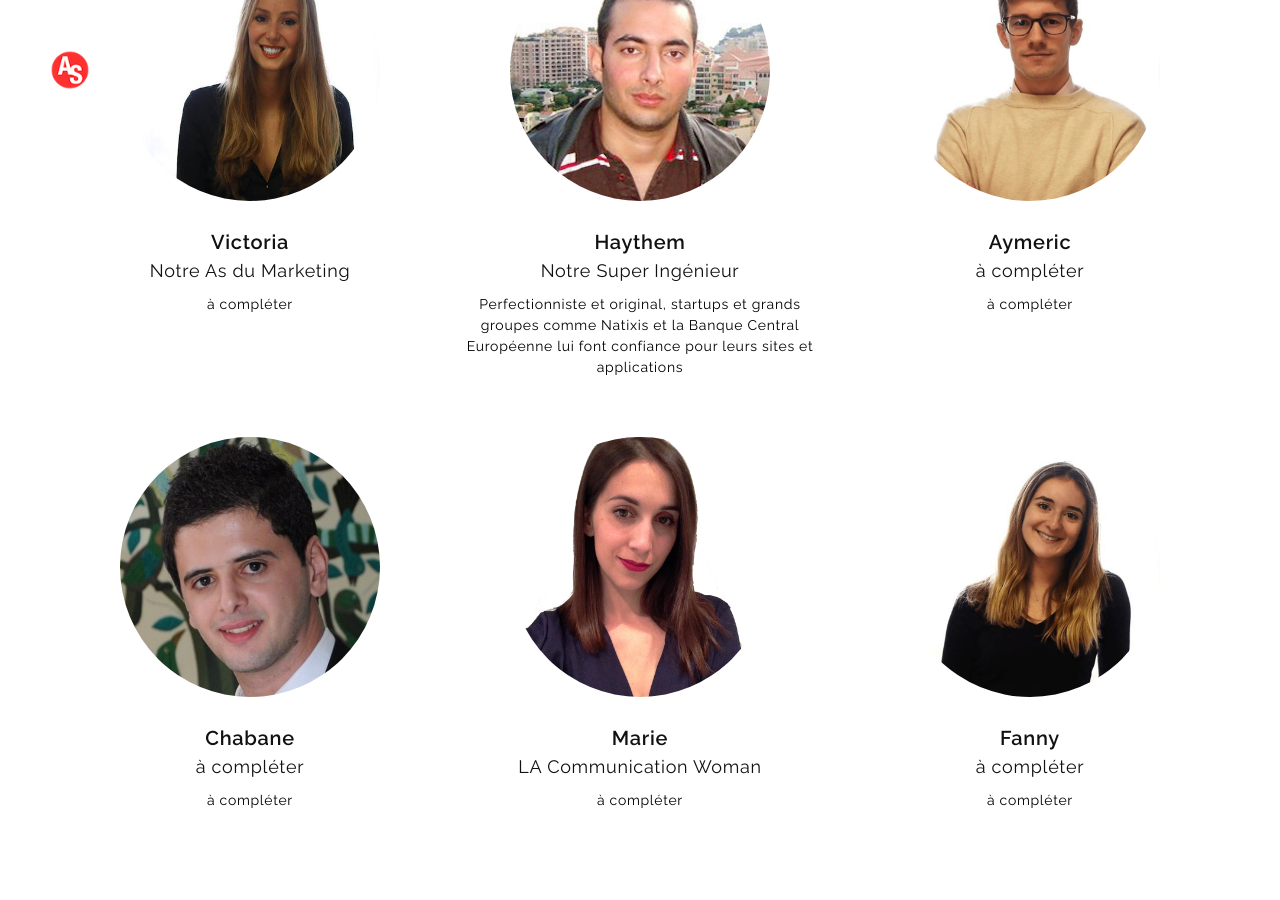
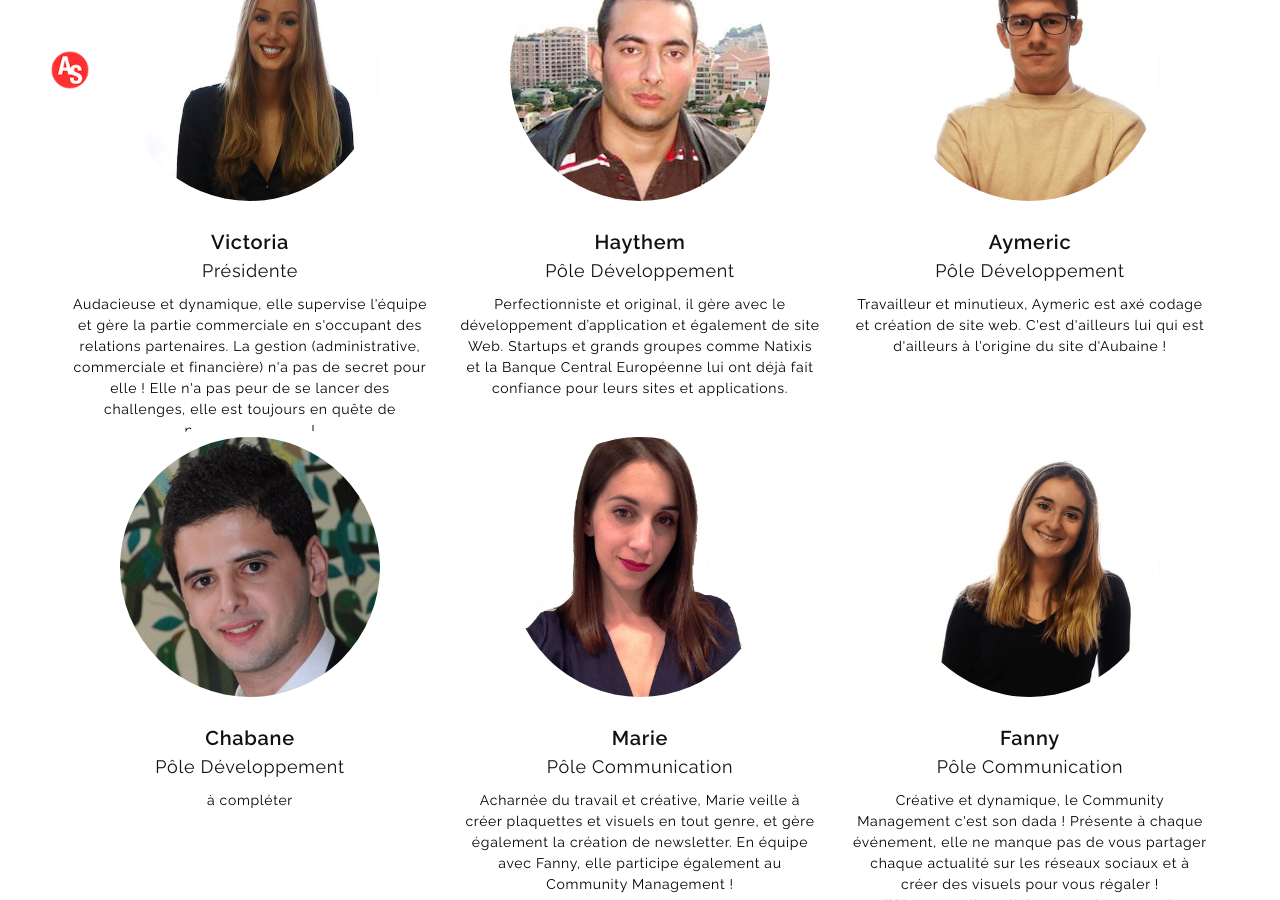
Before and after one commit to aubaine-studio/aubaine-studio.github.io, a Jekyll site: the page built from index.html, in a window 1280 px wide and 900 px high, scrolled down 3653 px. Built offline with Jekyll 4.4.1, drawn with Linux system fonts in a browser that asks for light colours; some of the changed text lies outside the part shown.

Commit message:
MAJ postion et description équipe

```diff
--- a/_data/team.json
+++ b/_data/team.json
@@ -2,43 +2,47 @@
     "members": [
         {
             "name": "Victoria",
-            "position": "Notre As du Marketing",
-            "description": "à compléter",
+            "position": "Présidente",
+            "description": "Audacieuse et dynamique, elle supervise l'équipe et gère la partie commerciale en s'occupant des relations partenaires. La gestion (administrative, commerciale et financière) n'a pas de secret pour elle ! Elle n'a pas peur de se lancer des challenges, elle est toujours en quête de nouveaux projets !
+",
              "image": "assets/img/team/victoria.jpg",
             "linkedin-link": "https://www.linkedin.com/in/victoria-durand-cazelles-16abb060/"
         },
         {
             "name": "Haythem",
-            "position": "Notre Super Ingénieur",
-            "description": "Perfectionniste et original, startups et grands groupes comme Natixis et la Banque Central Européenne lui font confiance pour leurs sites et applications",
+            "position": "Pôle Développement",
+            "description": "Perfectionniste et original, il gère avec le développement d’application et également de site Web. Startups et grands groupes comme Natixis et la Banque Central Européenne lui ont déjà fait confiance pour leurs sites et applications.
+",
              "image": "assets/img/team/haythem.png",
             "linkedin-link": "https://www.linkedin.com/in/haythem-ouederni-16598977/"
         },
         {
           "name": "Aymeric",
-            "position": "à compléter",
-            "description": "à compléter",
+            "position": "Pôle Développement",
+            "description": "Travailleur et minutieux, Aymeric est axé codage et création de site web. C'est d'ailleurs lui qui est d'ailleurs à l'origine du site d'Aubaine !",
             "image": "assets/img/team/aymeric.png",
             "linkedin-link": ""
         },
          {
           "name": "Chabane",
-            "position": "à compléter",
+            "position": "Pôle Développement",
             "description": "à compléter",
             "image": "assets/img/team/chabane.jpg",
             "linkedin-link": ""
         },
         {
             "name": "Marie",
-            "position": "LA Communication Woman",
-            "description": "à compléter",
+            "position": "Pôle Communication",
+            "description": "Acharnée du travail et créative, Marie veille à créer plaquettes et visuels en tout genre, et gère également la création de newsletter. En équipe avec Fanny, elle participe également au Community Management !
+",
             "image": "assets/img/team/marie.png",
             "linkedin-link": ""
         },
         {
           "name": "Fanny",
-            "position": "à compléter",
-            "description": "à compléter",
+            "position": "Pôle Communication",
+            "description": "Créative et dynamique, le Community Management c'est son dada ! Présente à chaque événement, elle ne manque pas de vous partager chaque actualité sur les réseaux sociaux et à créer des visuels pour vous régaler ! Parallèlement, elle collabore aussi avec Marie sur les créations de plaquettes, cartes de visites ...etc.
+",
             "image": "assets/img/team/fanny.png",
             "linkedin-link": ""
         },
```
